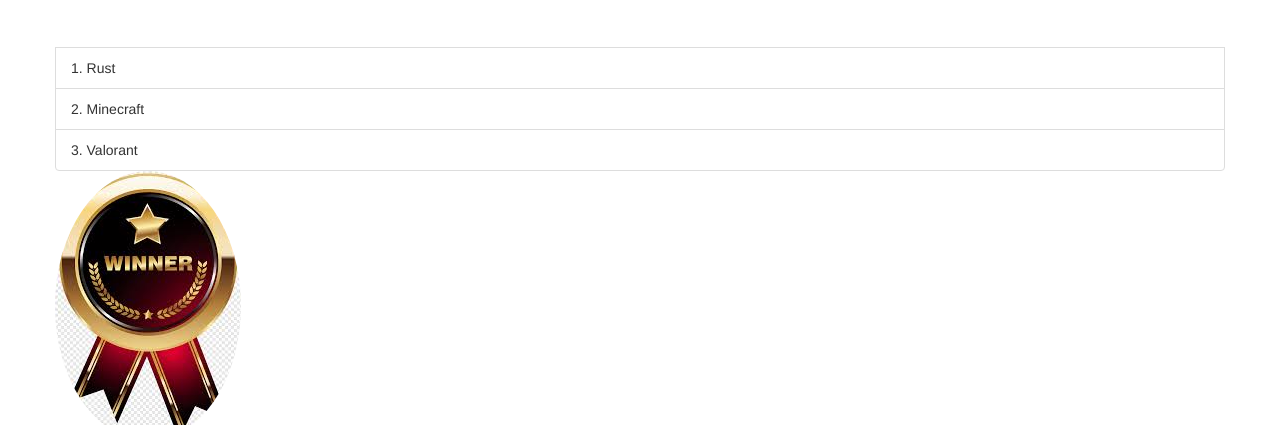
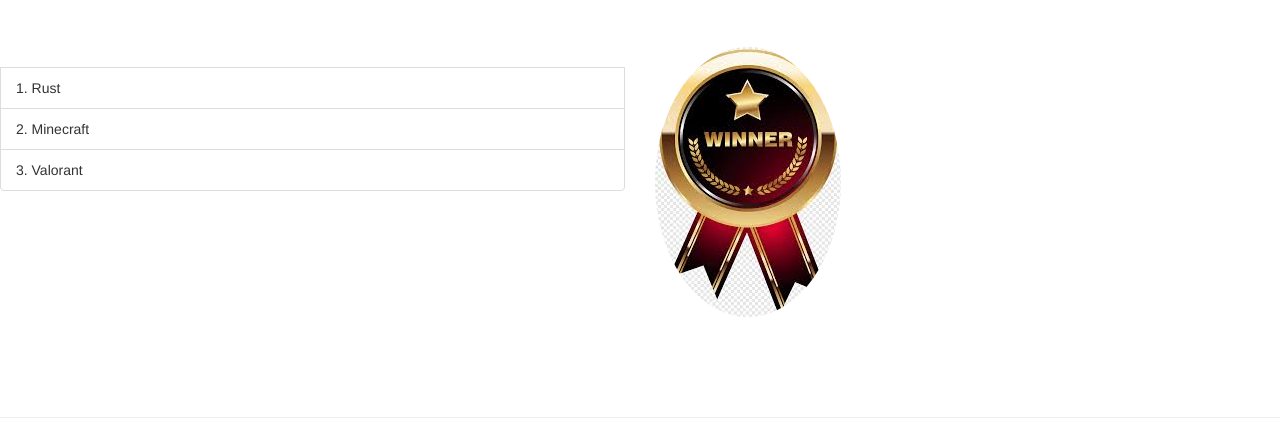
Before and after one commit to AnthonyRivera3/AnthonyRivera3.github.io, a plain HTML site: page lab3.html in a window 1280 px wide. Shown: the part 375-800 px from the top of the page. Drawn offline with nearby package versions, Linux system fonts and the light colour scheme.

Commit message:
Bug fixes before project 4 commit

```diff
--- a/lab3.html
+++ b/lab3.html
@@ -12,15 +12,18 @@
 </head>
 
 <!--Navigation bar-->
+
 <body>
   <nav class="navbar navbar-expand-lg navbar-light bg-light">
     <a class="navbar-brand" href="#">Anthony Rivera's Hub</a>
-    <button class="navbar-toggler" type="button" data-toggle="collapse" data-target="#navbarNavAltMarkup" aria-controls="navbarNavAltMarkup" aria-expanded="false" aria-label="Toggle navigation">
+    <button class="navbar-toggler" type="button" data-toggle="collapse" data-target="#navbarNavAltMarkup"
+      aria-controls="navbarNavAltMarkup" aria-expanded="false" aria-label="Toggle navigation">
       <span class="navbar-toggler-icon"></span>
     </button>
     <div class="collapse navbar-collapse" id="navbarNavAltMarkup">
       <div class="navbar-nav">
-        <a class="nav-item nav-link active" href="https://anthonyrivera3.github.io">Home <span class="sr-only">(current)</span></a>
+        <a class="nav-item nav-link active" href="https://anthonyrivera3.github.io">Home <span
+            class="sr-only">(current)</span></a>
         <a class="nav-item nav-link" href="https://anthonyrivera3.github.io/README.md">lab 1</a>
         <a class="nav-item nav-link" href="https://anthonyrivera3.github.io">lab 2</a>
         <a class="nav-item nav-link disabled" href="https://anthonyrivera3.github.io/lab3">lab 3</a>
@@ -36,8 +39,9 @@
     Shocking loss to the eagles by the Atlanta Falcons.
     The reason this is so shocking is because one of the top competitve teams from last season starts of the
     season losing to one of the least ranked teams in the NFL last seson.
-Will the Falcons keep bringing the fire or was it just a one trick pony? I hockey the pre season has just started! Last night the rangers came back and beat the islanders.
-Great night to be a ranger fan! Esports have just kicked of another valorant tournament!  </p>
+    Will the Falcons keep bringing the fire or was it just a one trick pony? I hockey the pre season has just started!
+    Last night the rangers came back and beat the islanders.
+    Great night to be a ranger fan! Esports have just kicked of another valorant tournament! </p>
 
 
   <br>
@@ -49,20 +53,23 @@ Great night to be a ranger fan! Esports have just kicked of another valorant tou
 
 
 
-<div class ="container">
+
+  <br>
   <div class="row">
-<div class ="col">
+    <div class="col-md-6">
       <ul class="list-group"></ul>
       <li class="list-group-item">1. Rust</li>
       <li class="list-group-item">2. Minecraft</li>
       <li class="list-group-item">3. Valorant</li>
       </ul>
     </div>
-<div class ="col">
-<img src="image winner.png.jpeg" class="img-circle"/>
+    <div class="col-md-6">
+      <img src="image winner.png.jpeg" class="img-circle" />
     </div>
   </div>
-</div>
+
+
+
 
 
 
```
Also changed, not shown: shop.html (added, +36 -0 lines). Lines whose indentation alone changed are shown as unchanged.
